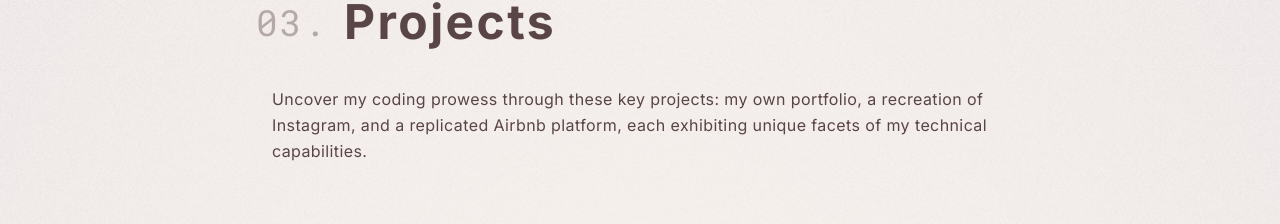
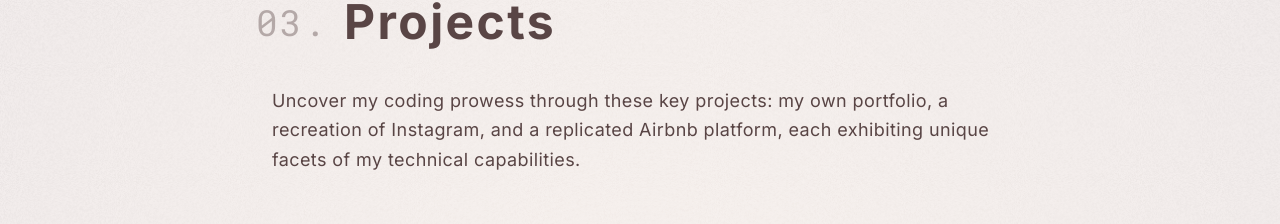
Before and after one commit to thomassbooth/Thomas-Booth-Portfolio, a Next.js app: page /projects in a window 1280 px wide. Shown: the part 238-462 px from the top of the page. Built offline with nearby package versions, Linux system fonts and the light colour scheme.

Commit message:
remove opacity

```diff
--- a/components/projects/Intro.tsx
+++ b/components/projects/Intro.tsx
@@ -7,8 +7,8 @@ const Intro = () => {
     <motion.div
         initial={{ x: '50%', opacity: 0 }}
         animate={{ x: '0%', opacity: 1 }}
-        transition={{delay: 2, type: 'spring', when: 'beforeChildren', duration: 1, staggerChildren: 0.2}}
-        className = 'flex flex-col gap-4 leading-relaxed px-4'>
+        transition={{delay: 1, type: 'spring', when: 'beforeChildren', duration: 1, staggerChildren: 0.2}}
+        className = 'flex flex-col gap-4 text-lg leading-relaxed px-4'>
         <p>
         Uncover my coding prowess through these key projects: my own portfolio, a recreation of Instagram, and a replicated Airbnb platform, each exhibiting unique facets of my technical capabilities.
         </p>
--- a/components/projects/Project.tsx
+++ b/components/projects/Project.tsx
@@ -21,7 +21,7 @@ import { useGlobalContext } from '@/app/Providers/GlobalProvider'
 const Project: React.FC<projectProps> = ({className = '', left, imgSrc, alt, projectName, githubRepo, hosted, techUsed = []}) => {
 
     const { textEnter, textLeave } = useGlobalContext()
-    let hiddenVariant = left ? {opacity: 0, x: '-60%'} : {opacity: 0, x: '+60%'}
+    let hiddenVariant = left ? {x: '-60%'} : {x: '+60%'}
     return (
     <div className = {`w-5/6 ${className}`}>
         <motion.div
@@ -32,7 +32,6 @@ const Project: React.FC<projectProps> = ({className = '', left, imgSrc, alt, pro
                 hidden: hiddenVariant,
                 visible: {opacity: 1, x: '0%', y: '0%'}
             }}
-            transition={{delay: 1}}
             className = 'group hover:-translate-y-2 shadow-lg cursor-pointer transition-all duration-500 overflow-hidden relative'
             onClick = {() => {window.open(hosted)}}
             onMouseEnter = {textEnter} onMouseLeave = {textLeave}>
```
